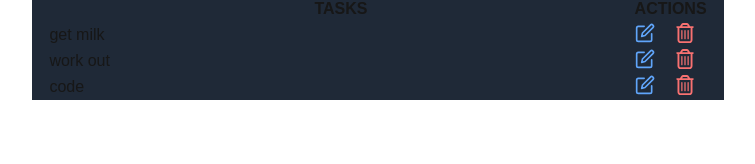
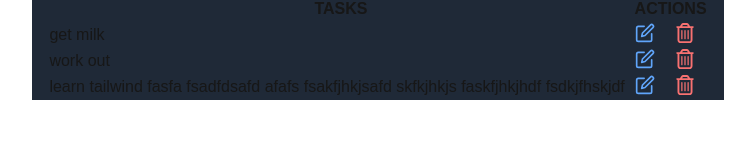
Before and after one commit to mluc404/todo-app, a Next.js app: page / in a window 1280 px wide. Shown: the part 124-288 px from the top of the page, without its empty margins (262-1017 px from the left). Built offline with nearby package versions, Linux system fonts and the light colour scheme; data requests are answered from the project's data file.

Commit message:
feat: click on a task to strike through

```diff
--- a/app/components/Task.tsx
+++ b/app/components/Task.tsx
@@ -28,9 +28,19 @@ export function Task({ task, onEdit, onDelete }: TaskProps) {
     deleteTodo(task);
     onDelete(task.id);
   };
+
+  const [isFinished, setIsFinished] = useState<boolean>(false);
+
   return (
     <tr key={task.id}>
-      <td className="w-full">{task.text}</td>
+      <td
+        onClick={() => setIsFinished(!isFinished)}
+        className={`w-full cursor-pointer ${
+          isFinished ? "text-decoration-line: line-through" : ""
+        }`}
+      >
+        {task.text}
+      </td>
       <td className="flex gap-5">
         <FiEdit
           onClick={() => setModalOpen(true)}
--- a/data/todos.json
+++ b/data/todos.json
@@ -9,8 +9,8 @@
       "text": "work out"
     },
     {
-      "id": "9b0973a0-e074-4df2-8a27-c6ce3f59fbf4",
-      "text": "code"
+      "text": "learn tailwind fasfa fsadfdsafd afafs fsakfjhkjsafd skfkjhkjs faskfjhkjhdf fsdkjfhskjdf ",
+      "id": "9b0973a0-e074-4df2-8a27-c6ce3f59fbf4"
     }
   ]
 }
```
